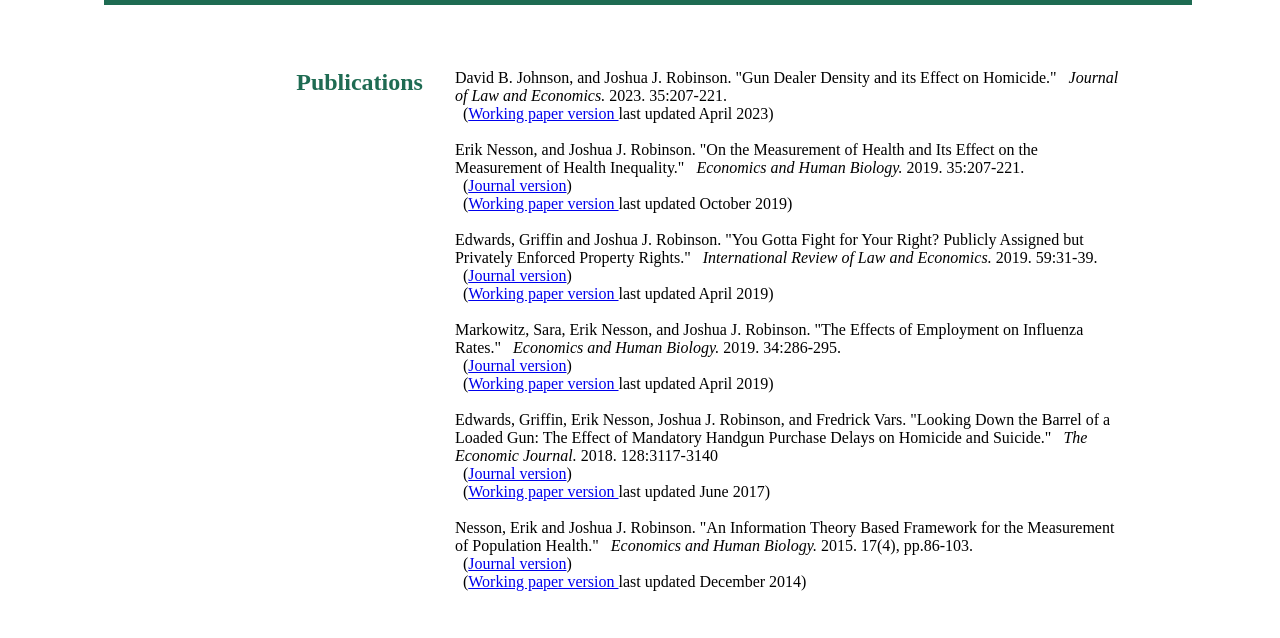
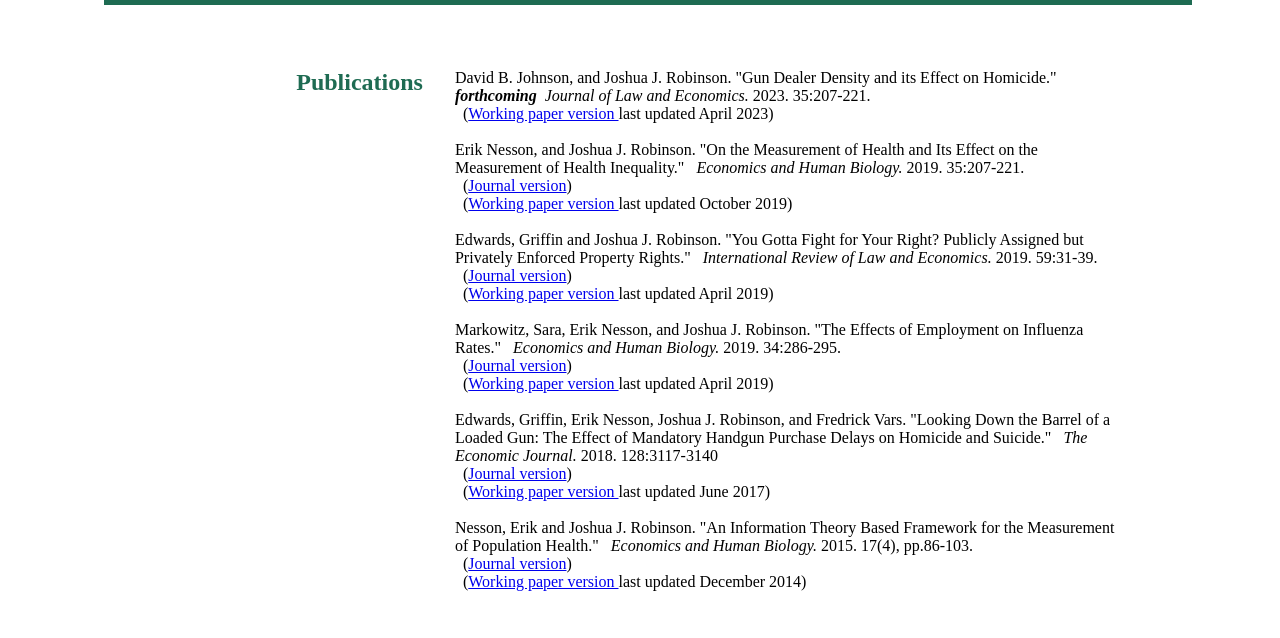
Before and after one commit to joshrob06/github.io, a plain HTML site: page research.html in a window 1280 px wide. Shown: the part 152-790 px from the top of the page. Drawn offline with Linux system fonts and the light colour scheme.

Commit message:
Update research.html

```diff
--- a/research.html
+++ b/research.html
@@ -188,7 +188,7 @@ shadow { position: relative;
 <tr><td width=30% align=right valign=top>
 		<font size=5 color=#1E6B52><b>Publications</b></font></td>
 		<td width=70% align=left valign=top>
-		David B. Johnson, and Joshua J. Robinson. "Gun Dealer Density and its Effect on Homicide." &#160 <i>Journal of Law and Economics.</i> 2023. 35:207-221.<br>
+		David B. Johnson, and Joshua J. Robinson. "Gun Dealer Density and its Effect on Homicide." &#160 <b> <i> forthcoming </i></b> &#160<i>Journal of Law and Economics.</i> 2023. 35:207-221.<br>
 	&#160 (<a href="fflsandgundeath.pdf" target="_blank"
 	onClick="javascript: _gaq.push(['_trackPageview', '/downloads/jmp']);">Working paper version </a>last updated April 2023)<br><br>
 
```
